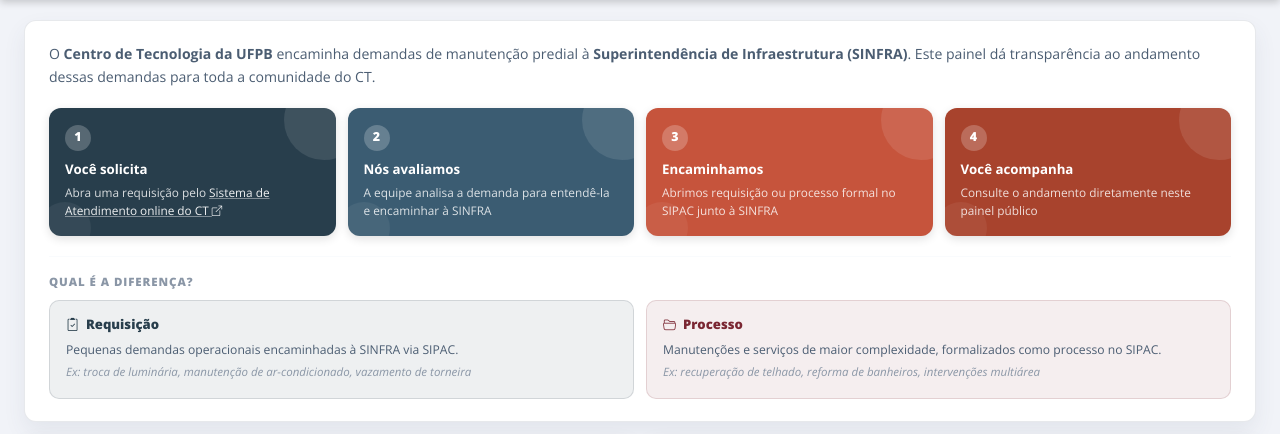
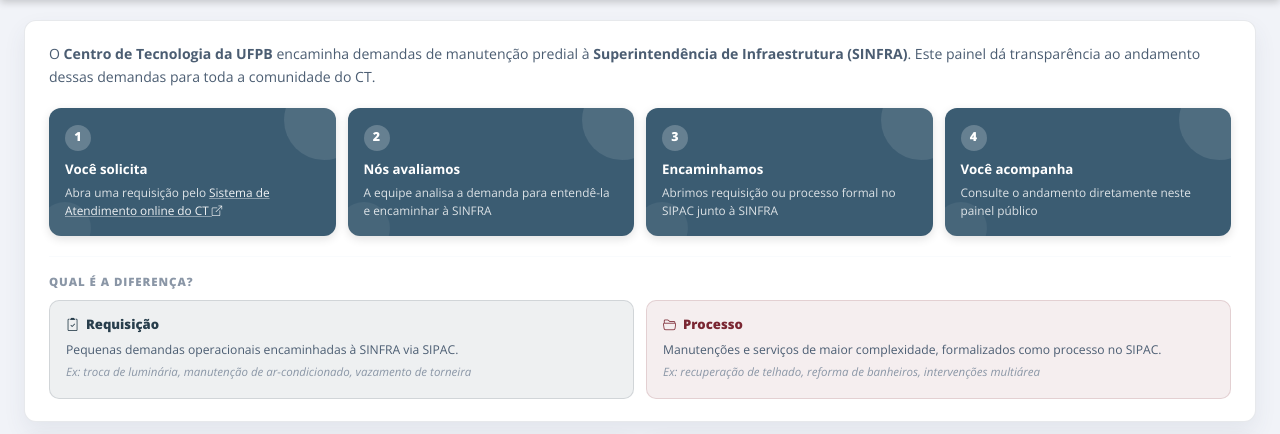
Before and after one commit to marcelgois-png/projeto-cuida-ct, a Django app: page / in a window 1280 px wide. Shown: the part 54-488 px from the top of the page. Run offline with Django 5.2, Linux system fonts and the light colour scheme; data that the repository does not hold is empty; parts of the project's set-up code (start-up, migrations or seed data) failed here and were passed over; some libraries are stand-ins or nearby versions.

Commit message:
style(public): uniformiza cor dos steps para azul medio #3B5C72
Co-Authored-By: Claude Sonnet 4.6 <noreply@anthropic.com>

```diff
--- a/static/css/app.css
+++ b/static/css/app.css
@@ -2809,10 +2809,10 @@ a:hover {
   pointer-events: none;
 }
 
-.home-step-1 { background: #283E4C; }
-.home-step-2 { background: #3B5C72; }
-.home-step-3 { background: #C6543C; }
-.home-step-4 { background: #A8432D; }
+.home-step-1,
+.home-step-2,
+.home-step-3,
+.home-step-4 { background: #3B5C72; }
 
 .home-step-num {
   display: inline-flex;
```
